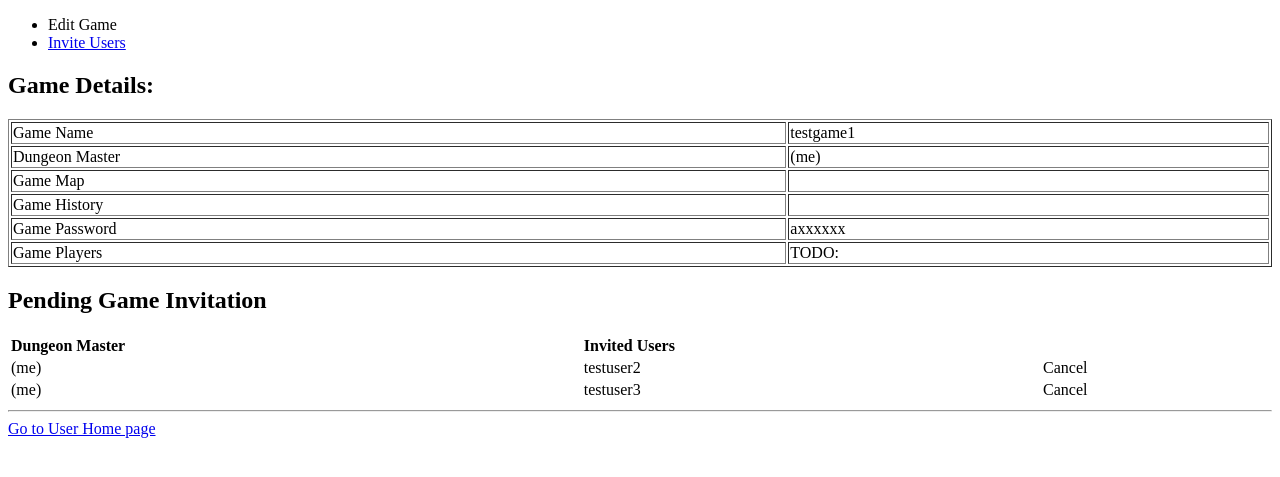
After one commit to npatwary/ProjectFinal, a Rails app: page /games/1 in a window 1280 px wide. The commit adds this page. Shown: the top 477 px of the page. Run offline with Rails 7, Linux system fonts and the light colour scheme; data comes from the database, SQL or seed files in the repository; style sheets or scripts are compiled from the project's sources; some libraries are stand-ins or nearby versions.

Commit message:
added views for creating new game, sending game-invitation and configured related routes

```diff
--- /dev/null
+++ b/app/assets/javascripts/game_invitations.coffee
@@ -0,0 +1,3 @@
+# Place all the behaviors and hooks related to the matching controller here.
+# All this logic will automatically be available in application.js.
+# You can use CoffeeScript in this file: http://coffeescript.org/
--- /dev/null
+++ b/app/assets/stylesheets/game_invitations.scss
@@ -0,0 +1,3 @@
+// Place all the styles related to the GameInvitations controller here.
+// They will automatically be included in application.css.
+// You can use Sass (SCSS) here: http://sass-lang.com/
--- a/app/controllers/application_controller.rb
+++ b/app/controllers/application_controller.rb
@@ -2,4 +2,6 @@ class ApplicationController < ActionController::Base
   # Prevent CSRF attacks by raising an exception.
   # For APIs, you may want to use :null_session instead.
   protect_from_forgery with: :exception
+
+  include ApplicationHelper
 end
--- a/app/controllers/games_controller.rb
+++ b/app/controllers/games_controller.rb
@@ -1,2 +1,23 @@
 class GamesController < ApplicationController
+	def new
+		@game = Game.new
+		#need to get current_user from session
+	end
+
+	def create
+		@game = Game.new(params.require(:game).permit(:name,:map,:game_history,:game_password))
+		@game.dungeon_master = current_user
+		if @game.save
+			redirect_to game_path(@game)
+		else
+			render 'new'
+		end
+	end
+
+	def show
+		@game = Game.find(params[:id])
+	end
+
+	def edit
+	end
 end
--- a/app/helpers/application_helper.rb
+++ b/app/helpers/application_helper.rb
@@ -1,2 +1,10 @@
 module ApplicationHelper
+	def dungeon_master?(user)
+		user == current_user
+	end
+
+	def current_user
+		#TODO: get it from user session
+		@current_user = User.find(1)
+	end
 end
--- /dev/null
+++ b/app/helpers/game_invitations_helper.rb
@@ -0,0 +1,2 @@
+module GameInvitationsHelper
+end
--- a/app/models/game.rb
+++ b/app/models/game.rb
@@ -4,7 +4,7 @@
 #
 #  id            :integer          not null, primary key
 #  name          :string
-#  map           :binary
+#  map           :string
 #  game_history  :text
 #  game_password :string
 #  created_at    :datetime         not null
--- /dev/null
+++ b/app/views/games/show.html.erb
@@ -0,0 +1,45 @@
+<% provide(:title, "Game-Show") %>
+<ul>
+	<li>Edit Game</li>
+	<li><%= link_to "Invite Users",new_game_invitation_path(@game) %></li>
+</ul>
+<h2> Game Details: </h2>
+<table width="100%" border="1">
+  <tr>
+    <td>Game Name</td><td><%= @game.name%></td>
+</tr>
+<tr>
+    <td>Dungeon Master </td><td><%= (dungeon_master?(@game.dungeon_master)) ? ("(me)") : (@game.dungeon_master.user_name)%></td>
+</tr>
+<tr>
+    <td>Game Map</td><td><%= @game.map%></td>
+</tr>
+<tr>
+    <td>Game History</td><td><%= @game.game_history%></td>
+</tr>
+<tr>
+    <td>Game Password</td><td><%= @game.game_password%></td>
+</tr>
+<tr>
+    <td>Game Players</td>
+    <td> TODO: </td>
+ </tr>
+</table>
+<% if dungeon_master?(@game.dungeon_master) %>
+	<h2> Pending Game Invitation </h2>
+	<table width="100%">
+		<tr><th align='left'>Dungeon Master </th>
+			<th align='left'>Invited Users </th>
+			<th align='left'> &nbsp;</th>
+		</tr>
+		<% @game.game_invitations.each do |game_invitation| %>
+		<tr>
+			<td>(me)</td>
+			<td><%= game_invitation.user_player.user_name %></td>
+			<td>Cancel</td>
+		</tr>
+		<% end %>
+	</table>
+<% end %>
+<hr>
+<%= link_to "Go to User Home page",user_path(current_user) %>
--- a/app/views/users/show.html.erb
+++ b/app/views/users/show.html.erb
@@ -1,4 +1,6 @@
 <% provide(:title, 'User-Profile') %>
+<p> Hello, <%= @user.user_name %>
+<ul><li><%= link_to "Create new game",new_game_path %></li></ul>
 <h2>Pending Game Invitations Sent</h2>
 <table width="100%" border="1">
   <tr>
@@ -45,8 +47,8 @@
   	<td><%= game.name %></td>
   	<td>(me)</td>
   	<td>n/a</td>
-  	<td><%= link_to "View", root_path %></td>
-  	<td><%= link_to "Edit", root_path %></td>
+  	<td><%= link_to "View", game_path(game) %></td>
+  	<td><%= link_to "Edit", edit_game_path(game) %></td>
   	<td><%= link_to "Delete", root_path %></td>
   </tr>
   <% end %>
--- a/config/routes.rb
+++ b/config/routes.rb
@@ -7,6 +7,13 @@ Rails.application.routes.draw do
 
   get '/users/:id' => 'users#show', as: 'user'
 
+  get '/games/new' => 'games#new', as:'new_game'
+  get '/games/:id' => 'games#show', as:'game'
+  get '/games/:id/edit' => 'games#edit', as:'edit_game'
+  post '/games' => 'games#create'
+
+  get '/game_invitations/:game_id/new' => 'game_invitations#new', as:'new_game_invitation'
+  post '/game_invitations' => 'game_invitations#create'
   # Example of regular route:
   #   get 'products/:id' => 'catalog#view'
 
--- /dev/null
+++ b/db/migrate/20150405181744_change_map_from_game.rb
@@ -0,0 +1,5 @@
+class ChangeMapFromGame < ActiveRecord::Migration
+  def change
+  	change_column :games, :map, :string
+  end
+end
--- a/db/seeds.rb
+++ b/db/seeds.rb
@@ -15,5 +15,5 @@ game3 = Game.create(name:"testgame3",game_password:"axxxxxx",dungeon_master:user
 GameInvitation.create(game_password:"axxxxxxx",game:game1,dungeon_master:user1,user_player:user2)
 GameInvitation.create(game_password:"axxxxxxx",game:game1,dungeon_master:user1,user_player:user3)
 
-GameInvitation.create(game_password:"axxxxxxx",game:game2,dungeon_master:user1,user_player:user1)
-GameInvitation.create(game_password:"axxxxxxx",game:game3,dungeon_master:user1,user_player:user1)
+GameInvitation.create(game_password:"axxxxxxx",game:game2,dungeon_master:user2,user_player:user1)
+GameInvitation.create(game_password:"axxxxxxx",game:game3,dungeon_master:user3,user_player:user1)
```
Also changed, not shown: app/controllers/game_invitations_controller.rb (added, +45 -0 lines), app/views/game_invitations/new.html.erb (added, +17 -0 lines), app/views/games/new.html.erb (added, +22 -0 lines), test/controllers/game_invitations_controller_test.rb (added, +7 -0 lines), test/fixtures/games.yml (+1 -1 lines), test/models/game_test.rb (+1 -1 lines), db/schema.rb.
